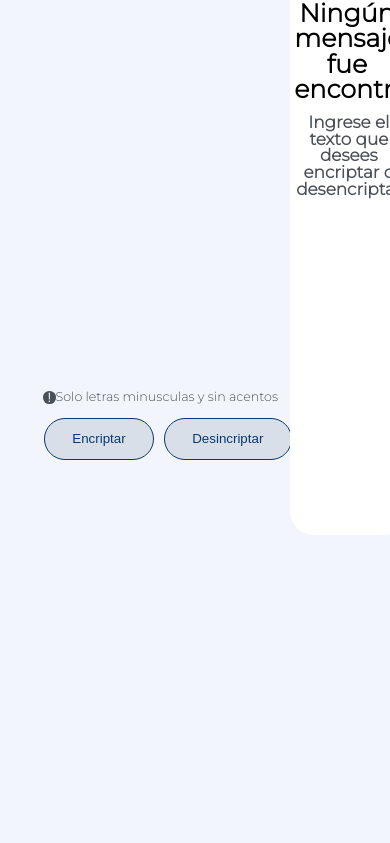
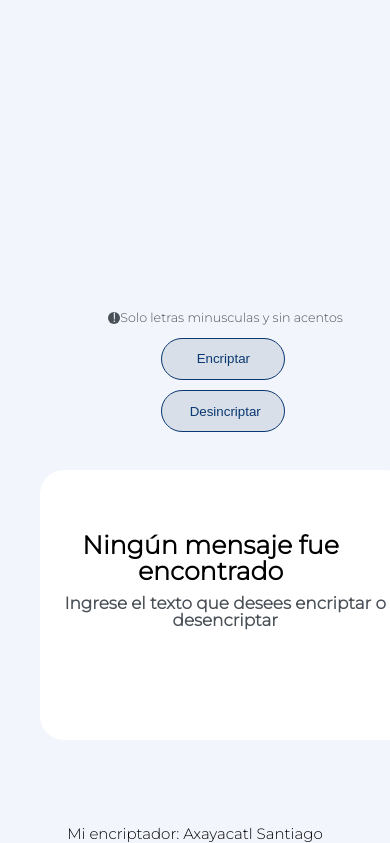
Before and after one commit to AxayacatlS/EncriptadorAlura, a plain HTML site: page index.html in a window 390 px wide. Shown: the part 180-1023 px from the top of the page. Before the commit the page ends 844 px from the top, so only its background shows below. Drawn offline with Linux system fonts and the light colour scheme.

Commit message:
Se hicieorn configuraciones para ser responsiva

```diff
--- a/index.html
+++ b/index.html
@@ -49,6 +49,9 @@
         </ul>
     </main>
     <footer class="pie-pagina">
+        <ul>
+            <li><label>Mi encriptador: Axayacatl Santiago</label></li>
+        </ul>
 
     </footer>
     <script src="scripts/criptografia.js"></script>
--- a/styles/style.css
+++ b/styles/style.css
@@ -126,7 +126,7 @@ textarea::focus {
 
 .seccion1 .salida {
     display: inline-block;
-    position: absolute;
+
     width: 30%;
     vertical-align: top;
     margin: 0 1.5%;
@@ -137,9 +137,11 @@ textarea::focus {
     border-radius: 24px;
     text-align: center;
 }
-.texto-salida{
+
+.texto-salida {
     height: 70vh;
 }
+
 .place {
     display: block;
     text-align: center;
@@ -186,3 +188,89 @@ textarea::focus {
     background: #0a3871;
     color: #d8dfe8;
 }
+.pie-pagina{
+    text-align: center;
+    font-size: 15px;
+    margin-top: 30px;
+}
+
+@media only screen and (max-width: 768px) {
+    .seccion1 .entrada {
+        display: inline;
+
+    }
+
+    textarea {
+        padding-bottom: 300px;
+    }
+
+    .seccion1 .salida {
+        display: inline;
+
+    }
+
+    .texto-salida {
+        box-sizing: border-box;
+        border-radius: 24px;
+        background: #FFFFFF;
+        height: 270px;
+    }
+
+    .place {
+
+        height: auto;
+    }
+
+    .place img {
+        display: none;
+    }
+    .place h1{
+        margin-top: 50px;
+    }
+    .copiar{
+        width: 90%;
+    }
+}
+
+@media only screen and (max-width: 400px) {
+    .seccion1 .entrada {
+        display: inline;
+
+    }
+
+    textarea {
+        padding-bottom: 300px;
+    }
+
+    .botones .botones-container{
+        display: grid;
+        width: 90%;
+    }
+    .boton {
+        display: inline;
+        width: 90%;
+    }
+    .seccion1 .salida {
+        display: inline;
+
+    }
+
+    .texto-salida {
+        box-sizing: border-box;
+        border-radius: 24px;
+        background: #FFFFFF;
+        height: 270px;
+    }
+
+    .place {
+
+        height: auto;
+    }
+
+    .place img {
+        display: none;
+    }
+    .place h1{
+        margin-top: 50px;
+    }
+}
```
